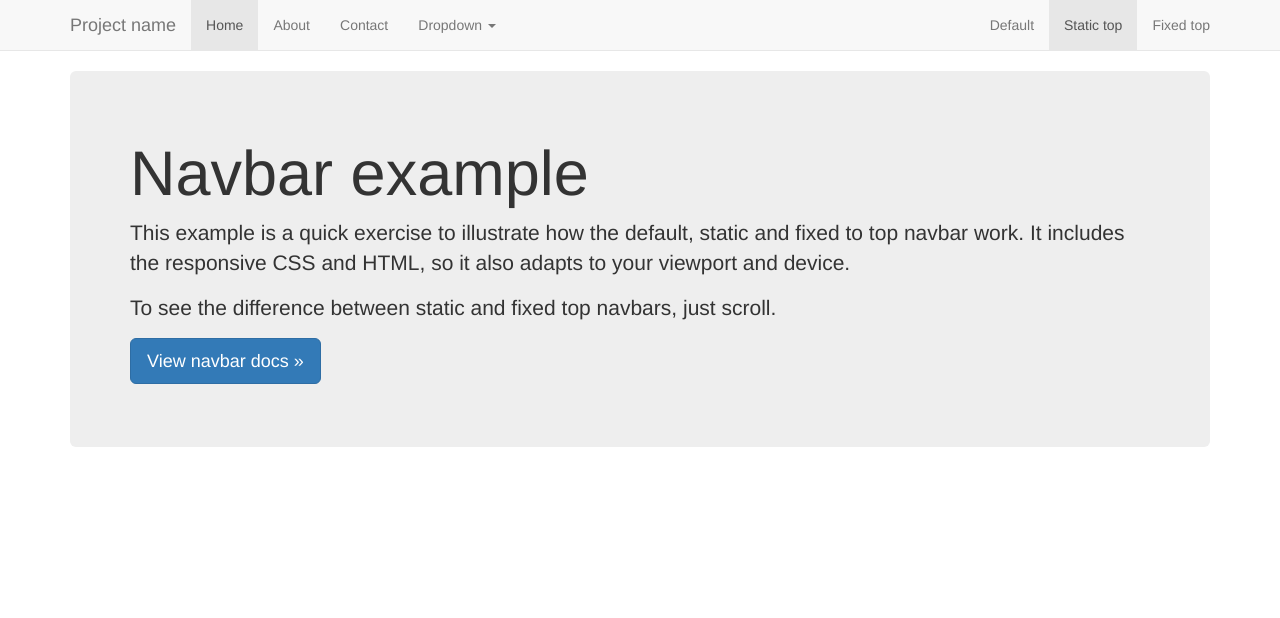
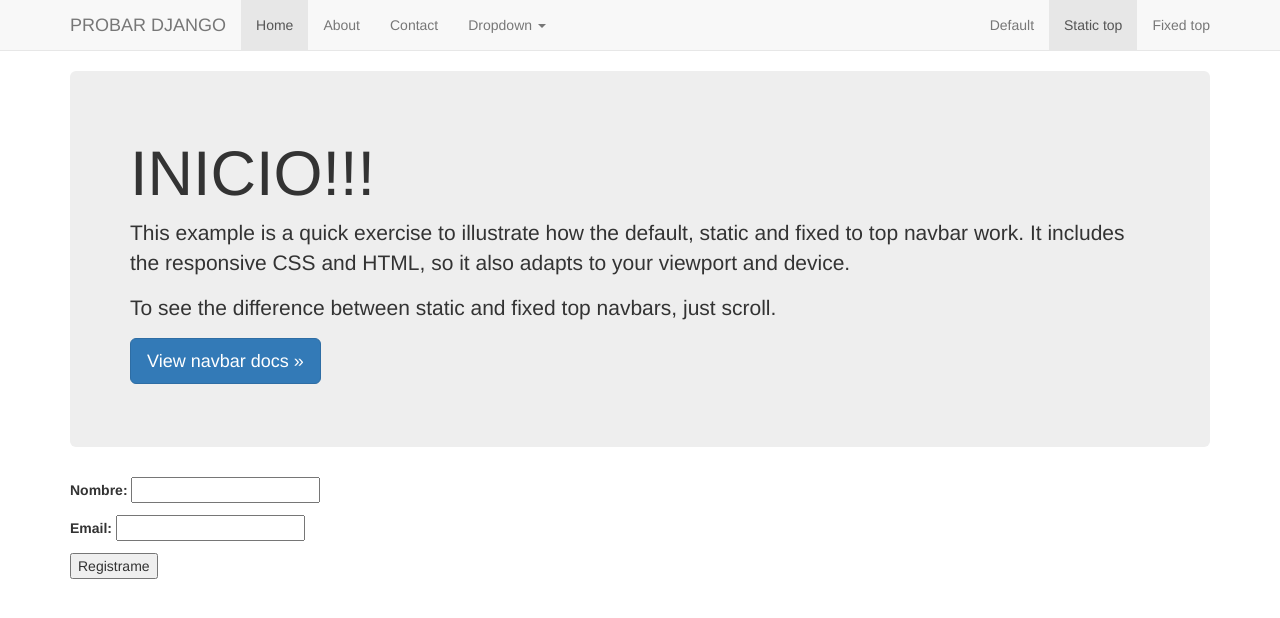
Before and after one commit to jolvary/ClasesDjango, a Django app: page / in a window 1280 px wide. Shown: the top 618 px of the page. Run offline with Django 3.2, Linux system fonts and the light colour scheme; some libraries are stand-ins or nearby versions.

Commit message:
Commit Nº23
Vídeo 24

```diff
--- a/src/boletin/views.py
+++ b/src/boletin/views.py
@@ -41,7 +41,7 @@ def inicio(request):
 		# abc2 = form_data.get("nombre")
 		# obj = Registrado.objects.create(email=abc, nombre=abc2)
 
-	return render(request, "base.html", context)
+	return render(request, "inicio.html", context)
 
 def contact(request):
 	form = ContactForm(request.POST or None)
--- a/src/templates/base.html
+++ b/src/templates/base.html
@@ -12,81 +12,29 @@
     <link rel="icon" href="../../favicon.ico">
     <link rel="canonical" href="https://getbootstrap.com/docs/3.3/examples/navbar-static-top/">
 
-    <title>Static Top Navbar Example for Bootstrap</title>
+    <title>{% block head_tittle %}PD110{% endblock %}</title>
 
-    <!-- Bootstrap core CSS -->
-    <link href="{% static 'css/bootstrap.min.css' %}" rel="stylesheet">
+{% include "head_css.html" %}
 
-    <!-- IE10 viewport hack for Surface/desktop Windows 8 bug -->
-    <link href="{% static 'css/ie10-viewport-bug-workaround.css' %}" rel="stylesheet">
-
-    <!-- Custom styles for this template -->
-    <link href="{% static 'navbar-static-top.css' %}" rel="stylesheet">
-
-    <!-- Just for debugging purposes. Don't actually copy these 2 lines! -->
-    <!--[if lt IE 9]><script src="../../assets/js/ie8-responsive-file-warning.js"></script><![endif]-->
-    <!-- <script src="../../assets/js/ie-emulation-modes-warning.js"></script> -->
-
-    <!-- HTML5 shim and Respond.js for IE8 support of HTML5 elements and media queries -->
-    <!--[if lt IE 9]>
-      <script src="https://oss.maxcdn.com/html5shiv/3.7.3/html5shiv.min.js"></script>
-      <script src="https://oss.maxcdn.com/respond/1.4.2/respond.min.js"></script>
-    <![endif]-->
   </head>
 
   <body>
 
-    <!-- Static navbar -->
-    <nav class="navbar navbar-default navbar-static-top">
-      <div class="container">
-        <div class="navbar-header">
-          <button type="button" class="navbar-toggle collapsed" data-toggle="collapse" data-target="#navbar" aria-expanded="false" aria-controls="navbar">
-            <span class="sr-only">Toggle navigation</span>
-            <span class="icon-bar"></span>
-            <span class="icon-bar"></span>
-            <span class="icon-bar"></span>
-          </button>
-          <a class="navbar-brand" href="#">Project name</a>
-        </div>
-        <div id="navbar" class="navbar-collapse collapse">
-          <ul class="nav navbar-nav">
-            <li class="active"><a href="#">Home</a></li>
-            <li><a href="#about">About</a></li>
-            <li><a href="#contact">Contact</a></li>
-            <li class="dropdown">
-              <a href="#" class="dropdown-toggle" data-toggle="dropdown" role="button" aria-haspopup="true" aria-expanded="false">Dropdown <span class="caret"></span></a>
-              <ul class="dropdown-menu">
-                <li><a href="#">Action</a></li>
-                <li><a href="#">Another action</a></li>
-                <li><a href="#">Something else here</a></li>
-                <li role="separator" class="divider"></li>
-                <li class="dropdown-header">Nav header</li>
-                <li><a href="#">Separated link</a></li>
-                <li><a href="#">One more separated link</a></li>
-              </ul>
-            </li>
-          </ul>
-          <ul class="nav navbar-nav navbar-right">
-            <li><a href="../navbar/">Default</a></li>
-            <li class="active"><a href="./">Static top <span class="sr-only">(current)</span></a></li>
-            <li><a href="../navbar-fixed-top/">Fixed top</a></li>
-          </ul>
-        </div><!--/.nav-collapse -->
-      </div>
-    </nav>
-
+{% include "navbar.html" %}
 
     <div class="container">
 
-      <!-- Main component for a primary marketing message or call to action -->
+{% block jumbotron %}
+<!-- Main component for a primary marketing message or call to action -->
       <div class="jumbotron">
-        <h1>Navbar example</h1>
-        <p>This example is a quick exercise to illustrate how the default, static and fixed to top navbar work. It includes the responsive CSS and HTML, so it also adapts to your viewport and device.</p>
-        <p>To see the difference between static and fixed top navbars, just scroll.</p>
-        <p>
-          <a class="btn btn-lg btn-primary" href="../../components/#navbar" role="button">View navbar docs &raquo;</a>
-        </p>
+{% block jumbotron_content %}
+
+{% endblock %}
       </div>
+{% endblock %}
+
+{% block content %}
+{% endblock %}
 
     </div> <!-- /container -->
 
--- /dev/null
+++ b/src/templates/head_css.html
@@ -0,0 +1,20 @@
+{% load static %}
+
+<!-- Bootstrap core CSS -->
+    <link href="{% static 'css/bootstrap.min.css' %}" rel="stylesheet">
+
+    <!-- IE10 viewport hack for Surface/desktop Windows 8 bug -->
+    <link href="{% static 'css/ie10-viewport-bug-workaround.css' %}" rel="stylesheet">
+
+    <!-- Custom styles for this template -->
+    <link href="{% static 'navbar-static-top.css' %}" rel="stylesheet">
+
+    <!-- Just for debugging purposes. Don't actually copy these 2 lines! -->
+    <!--[if lt IE 9]><script src="../../assets/js/ie8-responsive-file-warning.js"></script><![endif]-->
+    <!-- <script src="../../assets/js/ie-emulation-modes-warning.js"></script> -->
+
+    <!-- HTML5 shim and Respond.js for IE8 support of HTML5 elements and media queries -->
+    <!--[if lt IE 9]>
+      <script src="https://oss.maxcdn.com/html5shiv/3.7.3/html5shiv.min.js"></script>
+      <script src="https://oss.maxcdn.com/respond/1.4.2/respond.min.js"></script>
+    <![endif]-->
--- a/src/templates/inicio.html
+++ b/src/templates/inicio.html
@@ -1,12 +1,25 @@
-<!--<h1>Hola mundo</h1> -->
+{% extends "base.html" %}
+
+{% block head_tittle %}Bienvenidos | {{ block.super }}{% endblock %}
+
+{% block jumbotron_content %}
+        <h1>INICIO!!!</h1>
+        <p>This example is a quick exercise to illustrate how the default, static and fixed to top navbar work. It includes the responsive CSS and HTML, so it also adapts to your viewport and device.</p>
+        <p>To see the difference between static and fixed top navbars, just scroll.</p>
+        <p>
+          <a class="btn btn-lg btn-primary" href="../../components/#navbar" role="button">View navbar docs &raquo;</a>
+        </p>
+{% endblock %}
+
 {{ el_titulo }}<br/>
 {{ request.user }}<br/>
 <hr/>
 <br/>
 
-{% if el_form %}
+{% block content %}
+
 <form method="POST" action="">{% csrf_token %}
 {{ el_form.as_p }}
 <input type="submit" value="Registrame"/>
 </form>
-{% endif %}
+{% endblock %}
--- /dev/null
+++ b/src/templates/navbar.html
@@ -0,0 +1,38 @@
+    <!-- Static navbar -->
+    <nav class="navbar navbar-default navbar-static-top">
+      <div class="container">
+        <div class="navbar-header">
+          <button type="button" class="navbar-toggle collapsed" data-toggle="collapse" data-target="#navbar" aria-expanded="false" aria-controls="navbar">
+            <span class="sr-only">Toggle navigation</span>
+            <span class="icon-bar"></span>
+            <span class="icon-bar"></span>
+            <span class="icon-bar"></span>
+          </button>
+          <a class="navbar-brand" href="#">PROBAR DJANGO</a>
+        </div>
+        <div id="navbar" class="navbar-collapse collapse">
+          <ul class="nav navbar-nav">
+            <li class="active"><a href="#">Home</a></li>
+            <li><a href="#about">About</a></li>
+            <li><a href="#contact">Contact</a></li>
+            <li class="dropdown">
+              <a href="#" class="dropdown-toggle" data-toggle="dropdown" role="button" aria-haspopup="true" aria-expanded="false">Dropdown <span class="caret"></span></a>
+              <ul class="dropdown-menu">
+                <li><a href="#">Action</a></li>
+                <li><a href="#">Another action</a></li>
+                <li><a href="#">Something else here</a></li>
+                <li role="separator" class="divider"></li>
+                <li class="dropdown-header">Nav header</li>
+                <li><a href="#">Separated link</a></li>
+                <li><a href="#">One more separated link</a></li>
+              </ul>
+            </li>
+          </ul>
+          <ul class="nav navbar-nav navbar-right">
+            <li><a href="../navbar/">Default</a></li>
+            <li class="active"><a href="./">Static top <span class="sr-only">(current)</span></a></li>
+            <li><a href="../navbar-fixed-top/">Fixed top</a></li>
+          </ul>
+        </div><!--/.nav-collapse -->
+      </div>
+    </nav>
```
Also changed, not shown: 1 other file.
